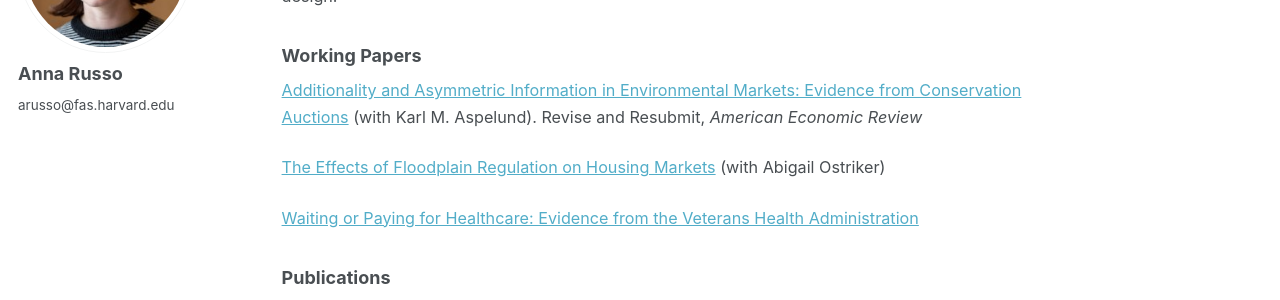
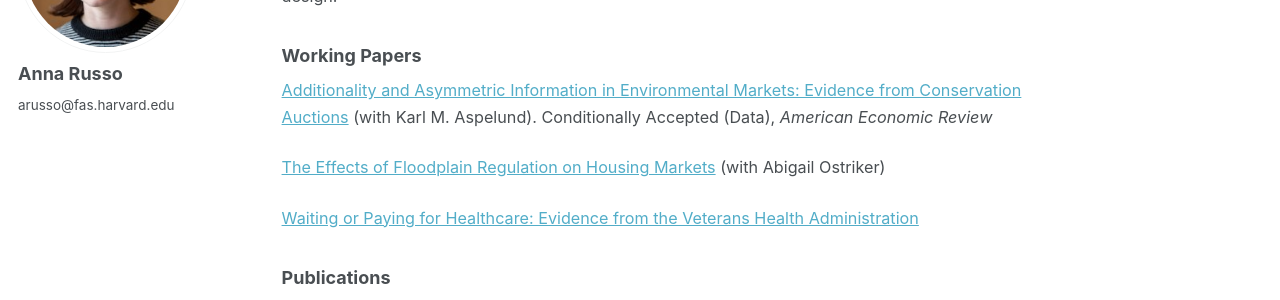
Before and after one commit to annarusso/annarusso.github.io, a Jekyll site: the page built from _pages/about.md, in a window 1280 px wide and 937 px high. Shown: the part 228-528 px from the top of the window. Built offline with Jekyll 4.4.1, drawn with Linux system fonts in a browser that asks for light colours.

Commit message:
Change paper status in about.md
Updated the status of a working paper to 'Conditionally Accepted (Data)' in the about page.

```diff
--- a/_pages/about.md
+++ b/_pages/about.md
@@ -17,7 +17,7 @@ My research fields are environmental economics, public finance, industrial organ
 
 ### Working Papers
 <span style="font-size:0.9em;">
-[Additionality and Asymmetric Information in Environmental Markets: Evidence from Conservation Auctions](https://annarusso.github.io/papers/aspelund_russo_crp.pdf) (with Karl M. Aspelund). Revise and Resubmit, _American Economic Review_
+[Additionality and Asymmetric Information in Environmental Markets: Evidence from Conservation Auctions](https://annarusso.github.io/papers/aspelund_russo_crp.pdf) (with Karl M. Aspelund). Conditionally Accepted (Data), _American Economic Review_
 
 
 <span style="font-size:0.9em;">
```
